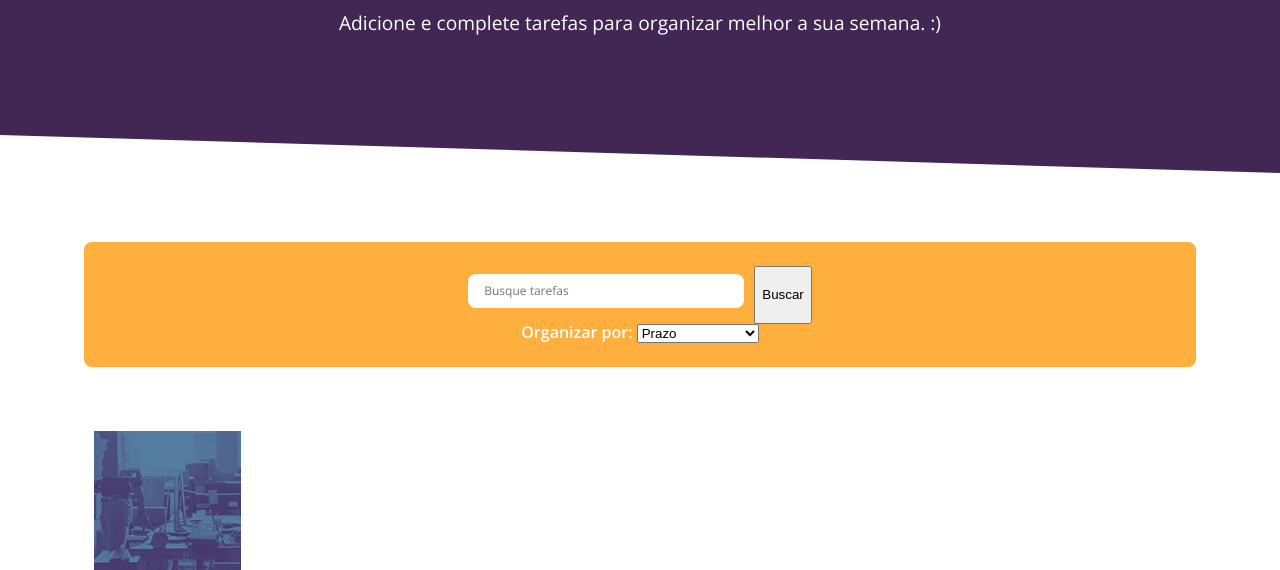
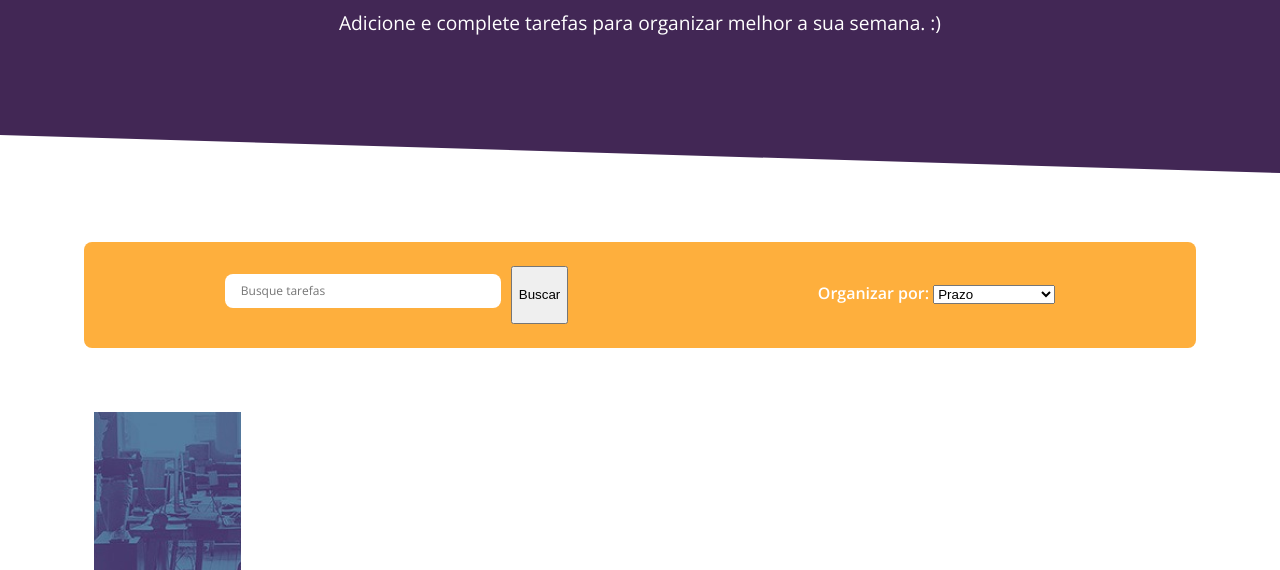
Before and after one commit to andreagnecco/task-manager, a plain HTML site: page index.html in a window 1280 px wide. Shown: the part 208-778 px from the top of the page. Drawn offline with nearby package versions, Linux system fonts and the light colour scheme.

Commit message:
refactor: change nav container display (responsive)

```diff
--- a/scss/elements/containers.scss
+++ b/scss/elements/containers.scss
@@ -106,6 +106,16 @@
             color: $all-white;
             font-weight: $font-weight-semibold;
             background-color: $secondary-color-orange;
+            @include responsive_tablet() {
+                display: flex;
+                flex-direction: row;
+                justify-content:space-around ;
+            }
+            @include responsive_computer() {
+                display: flex;
+                flex-direction: row;
+                justify-content:space-around ;
+            }
             .navbar-search {
                 display: flex;
                 justify-content: center;
```
Also changed, not shown: css/elements/containers.css, css/main.css.
